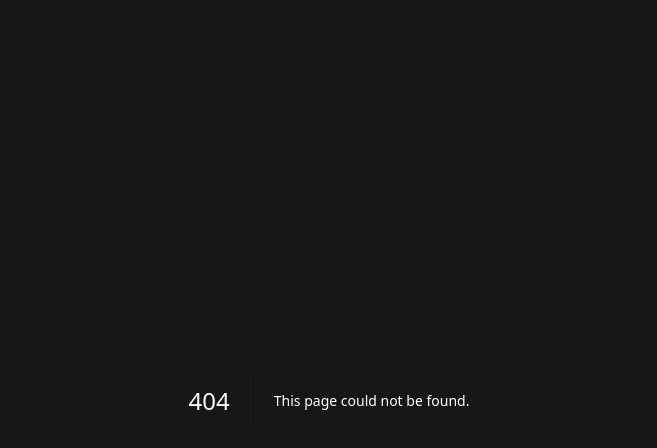
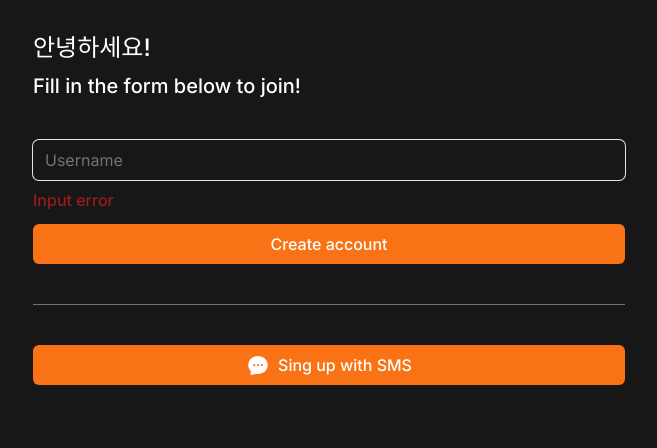
Before and after one commit to redbas3/carrot-market-reloaded, a Next.js app: page /create-account in a window 1280 px wide. Before the commit this address had no page. Shown: the top 448 px of the page, without its empty margins (311-968 px from the left). Built offline with nearby package versions, Linux system fonts and the light colour scheme.

Commit message:
#4.1 Create Account Screen

```diff
--- /dev/null
+++ b/app/create-account/page.tsx
@@ -0,0 +1,37 @@
+import { ChatBubbleOvalLeftEllipsisIcon } from "@heroicons/react/24/solid";
+import Link from "next/link";
+
+export default function CreateAccount() {
+  return (
+    <div className="flex flex-col gap-10 py-8 px-6">
+      <div className="flex flex-col gap-2 *:font-medium">
+        <h1 className="text-2xl text-white">안녕하세요!</h1>
+        <h2 className="text-xl">Fill in the form below to join!</h2>
+      </div>
+      <form className="flex flex-col gap-3">
+        <div className="flex flex-col gap-2">
+          <input
+            className="bg-transparent rounded-md w-full h-10 focus:outline-none ring-1 focus:ring-2 ring-neutral-200 focus:ring-orange-500 border-none placeholder:text-neutral-500"
+            type="text"
+            placeholder="Username"
+            required
+          />
+          <span className="text-red-800 font-medium">Input error</span>
+        </div>
+        <button className="primary-btn h-10 ">Create account</button>
+      </form>
+      <div className="w-full h-px bg-neutral-500" />
+      <div>
+        <Link
+          className="primary-btn flex h-10 items-center justify-center gap-2"
+          href="/sms"
+        >
+          <span>
+            <ChatBubbleOvalLeftEllipsisIcon className="size-6" />
+          </span>
+          <span>Sing up with SMS</span>
+        </Link>
+      </div>
+    </div>
+  );
+}
--- a/app/globals.css
+++ b/app/globals.css
@@ -7,3 +7,9 @@
     @apply text-orange-500;
   }
 }
+
+@layer components {
+  .primary-btn {
+    @apply w-full bg-orange-500 text-white font-medium rounded-md text-center hover:bg-orange-400 transition-colors;
+  }
+}
--- a/app/page.tsx
+++ b/app/page.tsx
@@ -9,10 +9,7 @@
         <h2 className="text-2xl">당근 마켓에 어서오세요!</h2>
       </div>
       <div className="flex flex-col items-center gap-3 w-full">
-        <Link
-          href="/create-account"
-          className="w-full bg-orange-500 text-white text-lg font-medium py-2.5 rounded-md text-center hover:bg-orange-400 transition-colors"
-        >
+        <Link href="/create-account" className="primary-btn py-2.5 text-lg">
           시작하기
         </Link>
         <div className="flex gap-2">
--- a/package.json
+++ b/package.json
@@ -9,6 +9,7 @@
     "lint": "next lint"
   },
   "dependencies": {
+    "@heroicons/react": "^2.1.3",
     "@tailwindcss/forms": "^0.5.7",
     "next": "14.1.4",
     "react": "^18",
```
Also changed, not shown: 1 other file (tests, documents, lock files or other folders).
